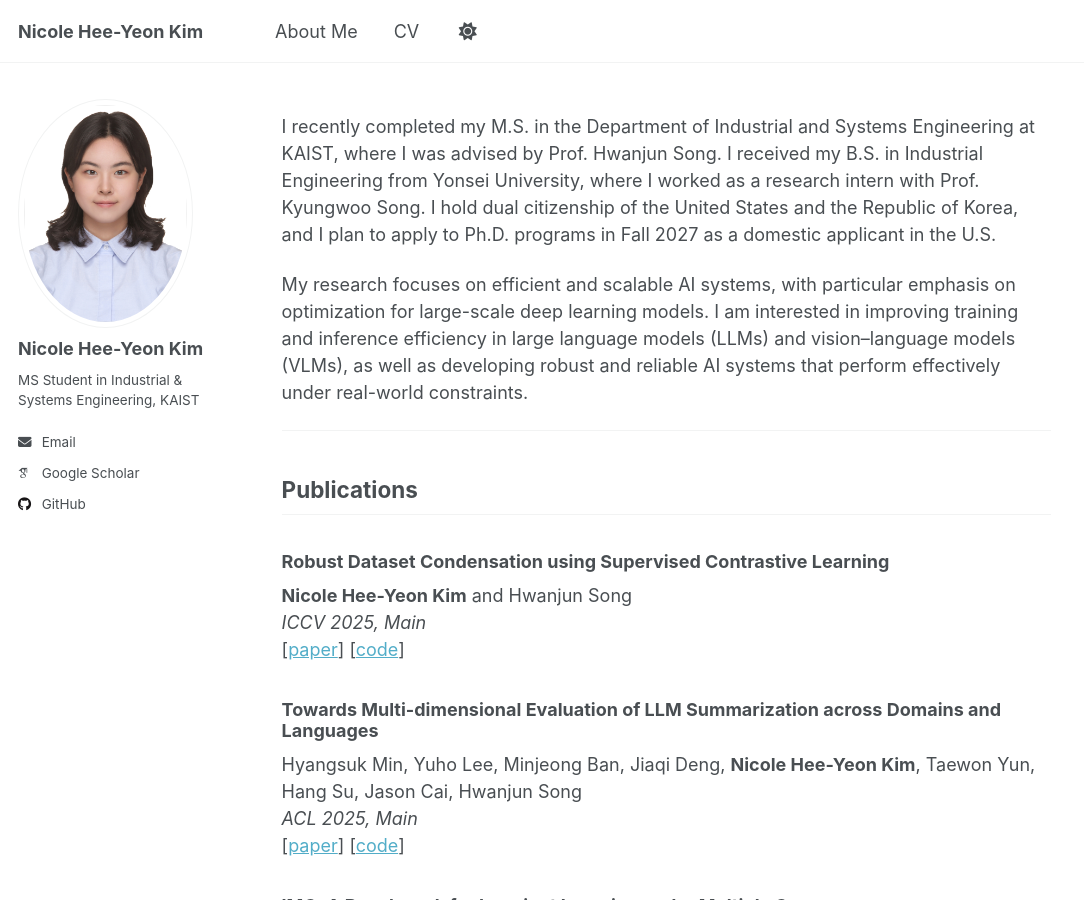
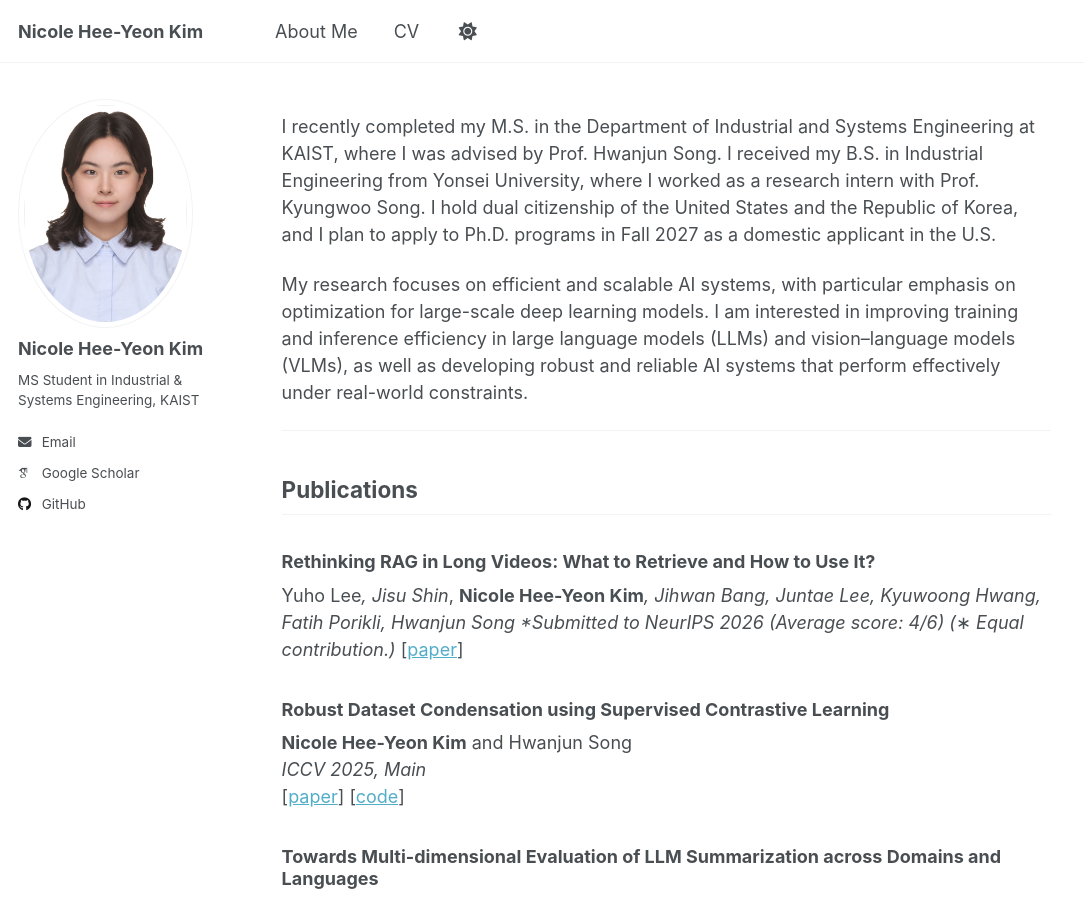
Before and after one commit to Nicole-Hee-Yeon-Kim/Nicole-Hee-Yeon-Kim.github.io, a Jekyll site: the page built from _pages/about.md, in a window 1280 px wide and 900 px high. Shown: the whole window, without its empty margins (0-1084 px from the left). Built offline with Jekyll 4.4.1, drawn with Linux system fonts in a browser that asks for light colours; some web fonts are replaced; a script that is not in the unit is left out.

Commit message:
Update about.md

```diff
--- a/_pages/about.md
+++ b/_pages/about.md
@@ -14,6 +14,11 @@ My research focuses on efficient and scalable AI systems, with particular emphas
 ---
 
 ## Publications
+
+### Rethinking RAG in Long Videos: What to Retrieve and How to Use It?
+Yuho Lee*, Jisu Shin*, **Nicole Hee-Yeon Kim***, Jihwan Bang, Juntae Lee, Kyuwoong Hwang, Fatih Porikli, Hwanjun Song
+*Submitted to NeurIPS 2026 (Average score: 4/6) (∗ Equal contribution.)*
+[[paper](https://arxiv.org/pdf/2606.13141)]
 
 ### Robust Dataset Condensation using Supervised Contrastive Learning
 **Nicole Hee-Yeon Kim** and Hwanjun Song
```
